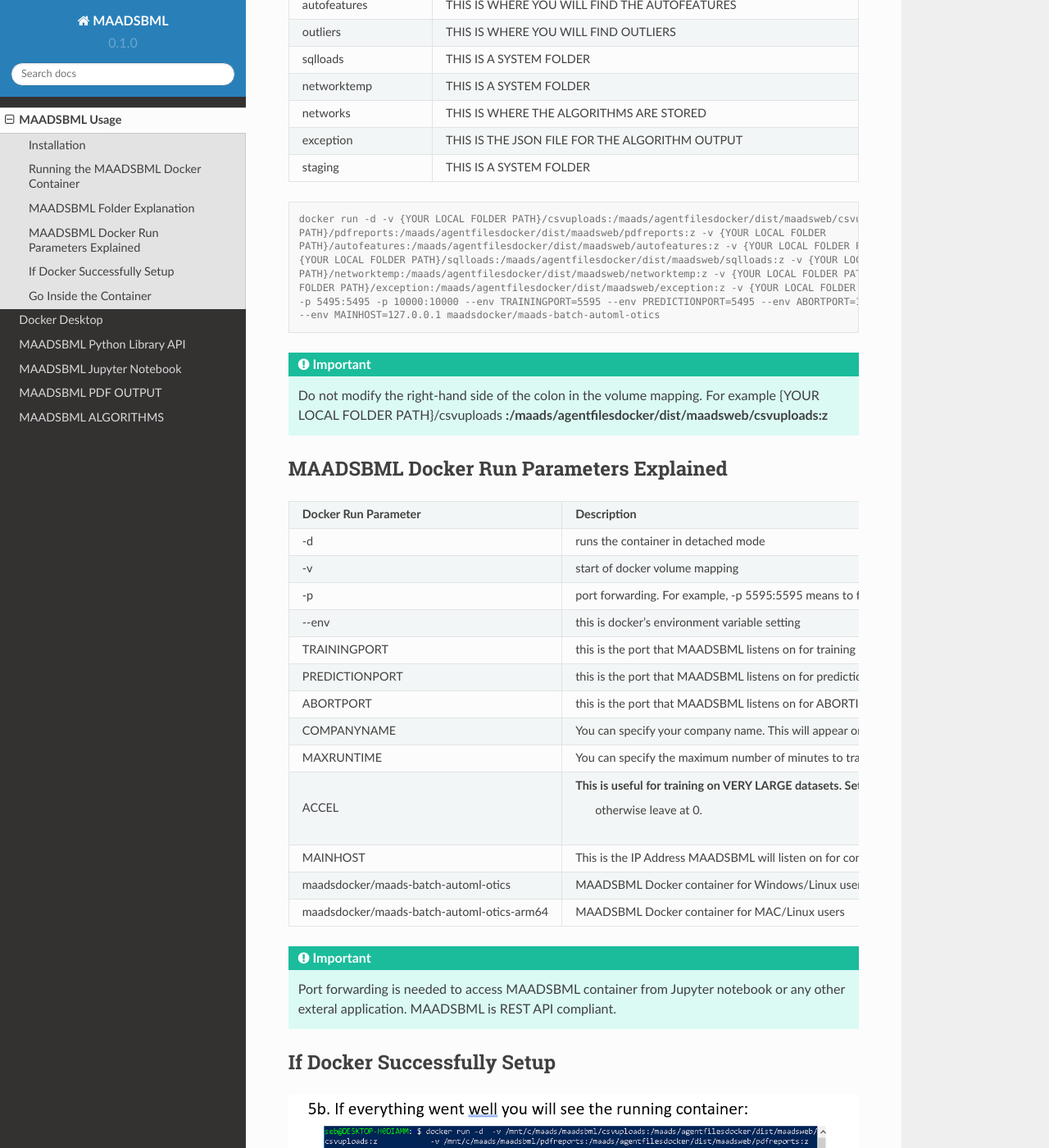
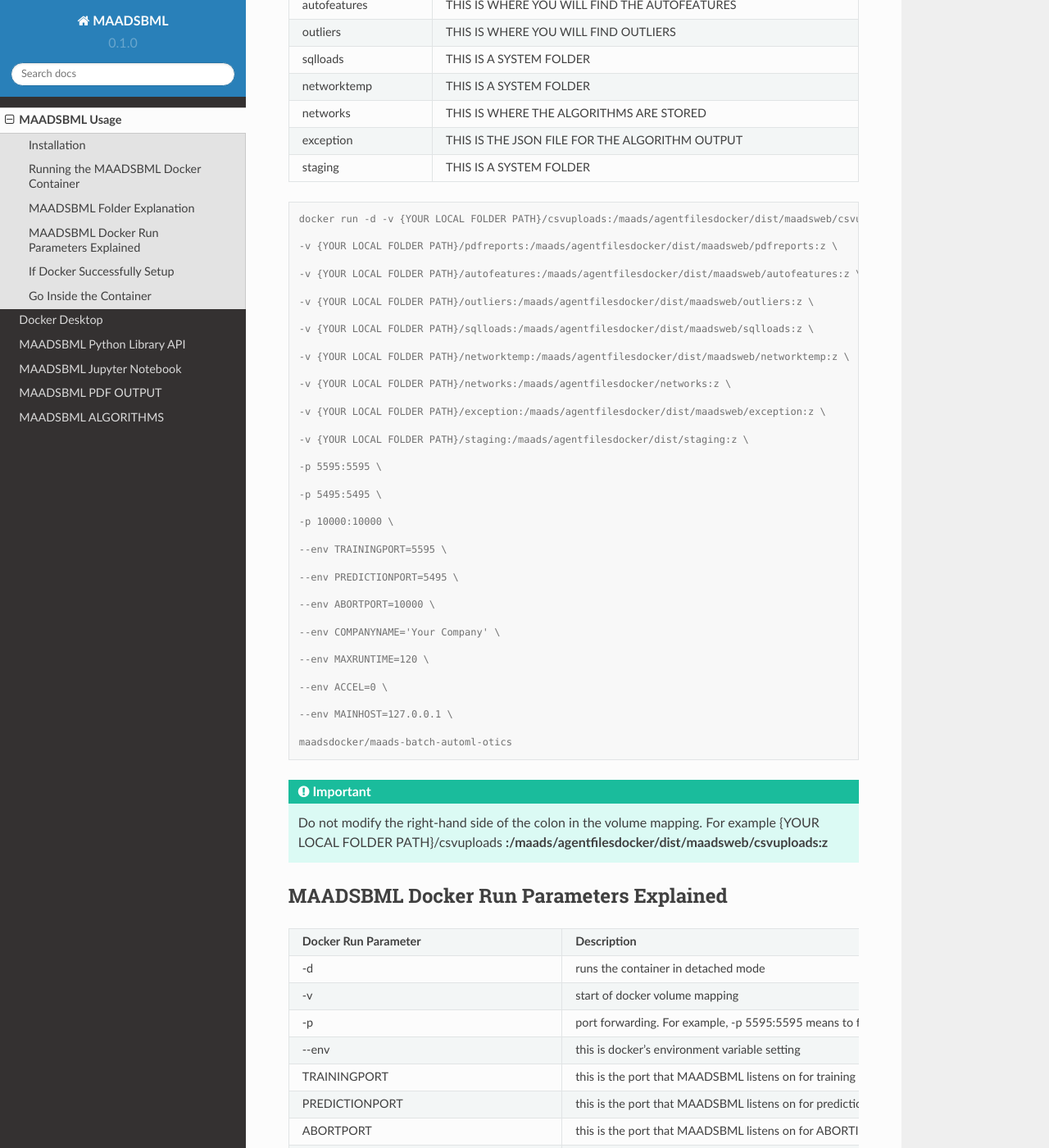
Before and after one commit to smaurice101/maadsbml, a Sphinx documentation site: the page built from docs/source/usage.rst, in a window 1280 px wide and 1400 px high, scrolled down 2325 px. Shown: the whole window at 82% size. Built offline with Sphinx 7.4.7 and the Read the Docs theme 2.0.0, drawn with Linux system fonts in a browser that asks for light colours.

Commit message:
Update usage.rst

```diff
--- a/docs/source/usage.rst
+++ b/docs/source/usage.rst
@@ -130,14 +130,45 @@
 
 .. code-block:: console
 
-   docker run -d -v {YOUR LOCAL FOLDER PATH}/csvuploads:/maads/agentfilesdocker/dist/maadsweb/csvuploads:z -v {YOUR LOCAL FOLDER
-   PATH}/pdfreports:/maads/agentfilesdocker/dist/maadsweb/pdfreports:z -v {YOUR LOCAL FOLDER
-   PATH}/autofeatures:/maads/agentfilesdocker/dist/maadsweb/autofeatures:z -v {YOUR LOCAL FOLDER PATH}/outliers:/maads/agentfilesdocker/dist/maadsweb/outliers:z -v
-   {YOUR LOCAL FOLDER PATH}/sqlloads:/maads/agentfilesdocker/dist/maadsweb/sqlloads:z -v {YOUR LOCAL FOLDER
-   PATH}/networktemp:/maads/agentfilesdocker/dist/maadsweb/networktemp:z -v {YOUR LOCAL FOLDER PATH}/networks:/maads/agentfilesdocker/networks:z -v {YOUR LOCAL
-   FOLDER PATH}/exception:/maads/agentfilesdocker/dist/maadsweb/exception:z -v {YOUR LOCAL FOLDER PATH}/staging:/maads/agentfilesdocker/dist/staging:z -p 5595:5595
-   -p 5495:5495 -p 10000:10000 --env TRAININGPORT=5595 --env PREDICTIONPORT=5495 --env ABORTPORT=10000 --env COMPANYNAME=OTICS --env MAXRUNTIME=120 --env ACCEL=0
-   --env MAINHOST=127.0.0.1 maadsdocker/maads-batch-automl-otics
+   docker run -d -v {YOUR LOCAL FOLDER PATH}/csvuploads:/maads/agentfilesdocker/dist/maadsweb/csvuploads:z \
+
+   -v {YOUR LOCAL FOLDER PATH}/pdfreports:/maads/agentfilesdocker/dist/maadsweb/pdfreports:z \
+
+   -v {YOUR LOCAL FOLDER PATH}/autofeatures:/maads/agentfilesdocker/dist/maadsweb/autofeatures:z \
+
+   -v {YOUR LOCAL FOLDER PATH}/outliers:/maads/agentfilesdocker/dist/maadsweb/outliers:z \
+
+   -v {YOUR LOCAL FOLDER PATH}/sqlloads:/maads/agentfilesdocker/dist/maadsweb/sqlloads:z \
+
+   -v {YOUR LOCAL FOLDER PATH}/networktemp:/maads/agentfilesdocker/dist/maadsweb/networktemp:z \
+
+   -v {YOUR LOCAL FOLDER PATH}/networks:/maads/agentfilesdocker/networks:z \
+
+   -v {YOUR LOCAL FOLDER PATH}/exception:/maads/agentfilesdocker/dist/maadsweb/exception:z \
+
+   -v {YOUR LOCAL FOLDER PATH}/staging:/maads/agentfilesdocker/dist/staging:z \
+
+   -p 5595:5595 \
+
+   -p 5495:5495 \
+
+   -p 10000:10000 \
+
+   --env TRAININGPORT=5595 \
+
+   --env PREDICTIONPORT=5495 \
+
+   --env ABORTPORT=10000 \
+
+   --env COMPANYNAME='Your Company' \
+
+   --env MAXRUNTIME=120 \
+
+   --env ACCEL=0 \
+
+   --env MAINHOST=127.0.0.1 \
+
+   maadsdocker/maads-batch-automl-otics
 
 .. important::
 
```
